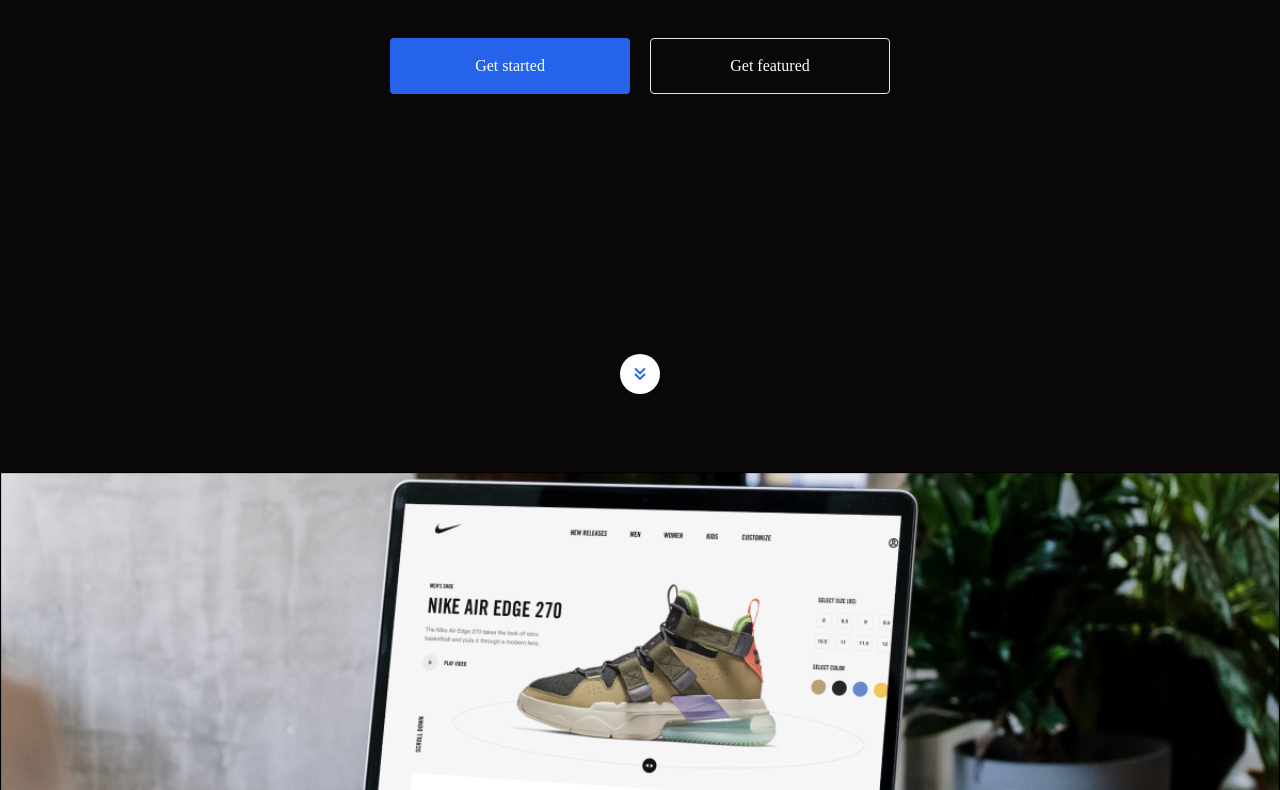
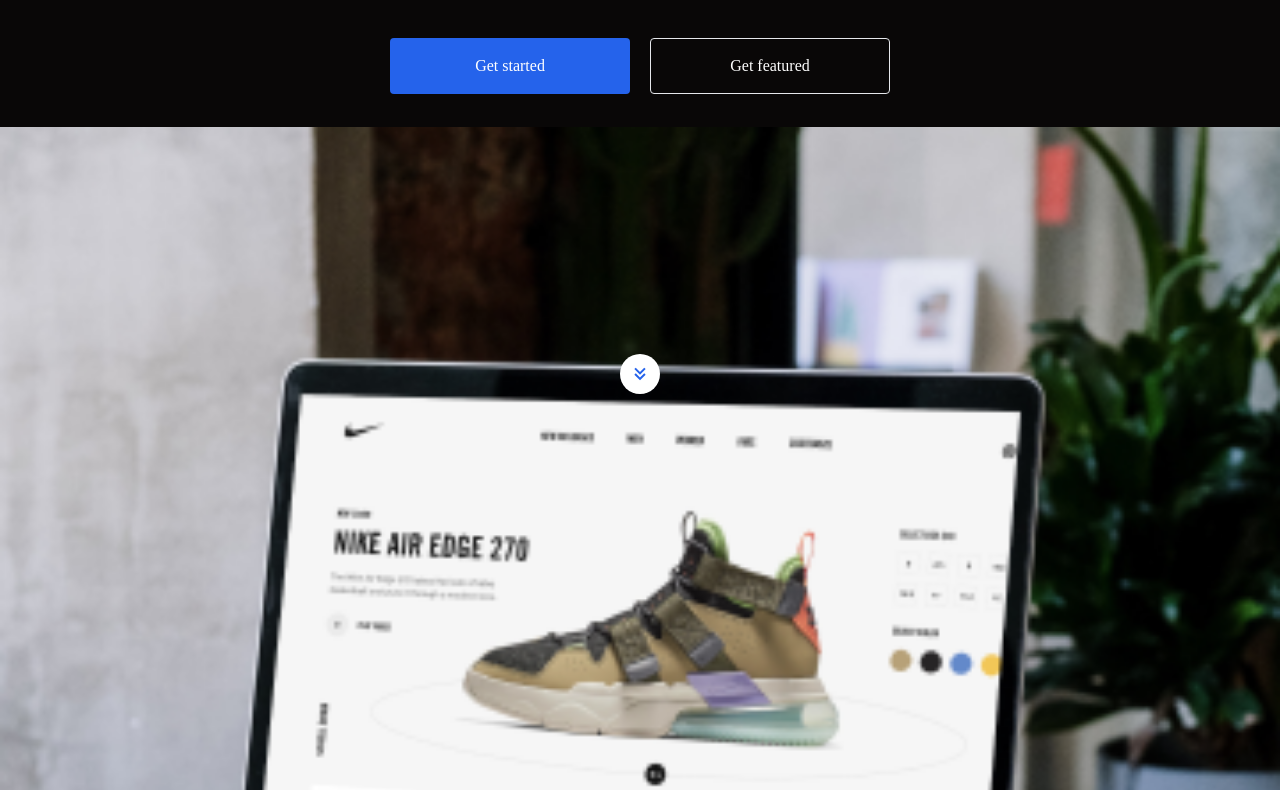
Before and after one commit to AliBoka/clubweb, a React (Create React App) app: page / in a window 1280 px wide. Shown: the part 390-1180 px from the top of the page. Built offline with nearby package versions, Linux system fonts and the light colour scheme.

Commit message:
fix home img

```diff
--- a/src/components/HomeImg.jsx
+++ b/src/components/HomeImg.jsx
@@ -2,7 +2,7 @@
 import homeImg from "../assets/homeimgMobile.png";
 import homeImg2 from "../assets/homepage-img.png";
 const HomeImg = () => {
- const [mobile, setMobile] = useState(false);
+ const [mobile, setMobile] = useState(true);
   return (
     <div name="homeimg" className="flex items-center h-screen py-20 bg-[#090707] w-full">
      {
```
